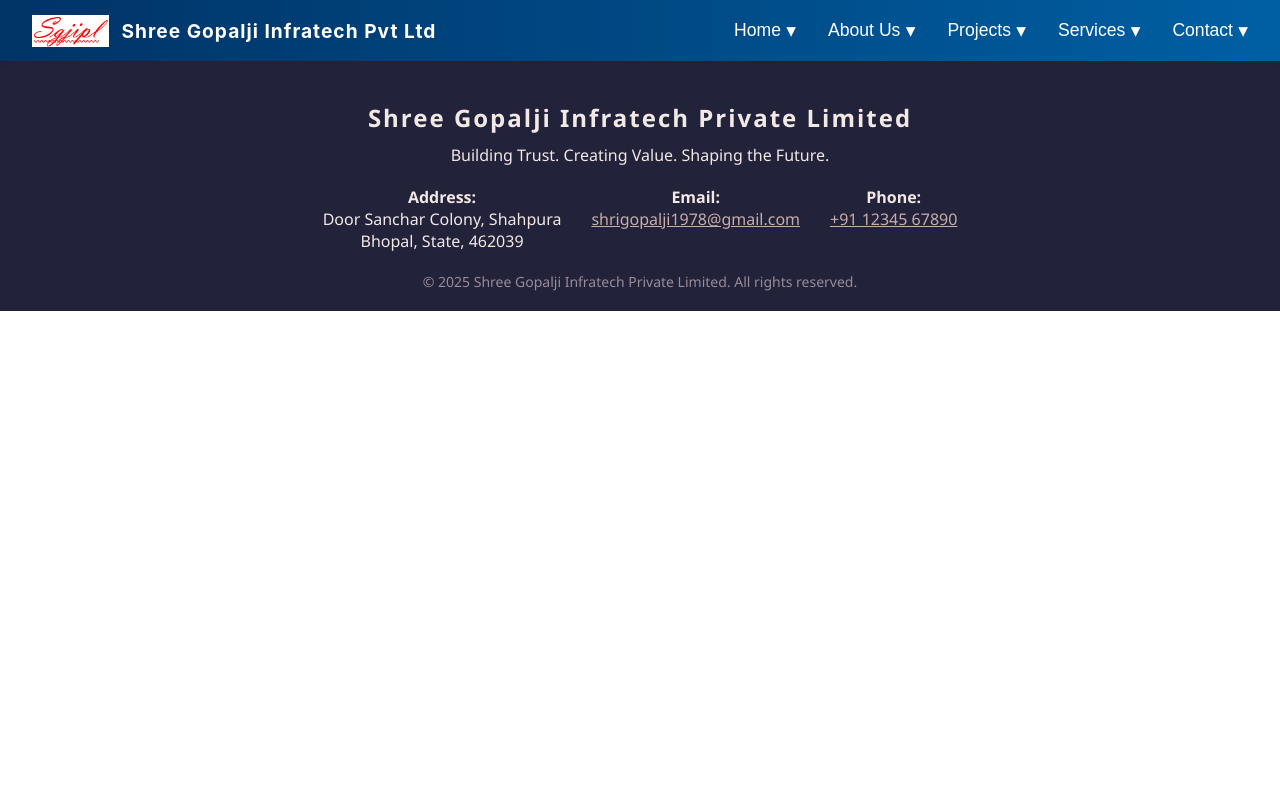
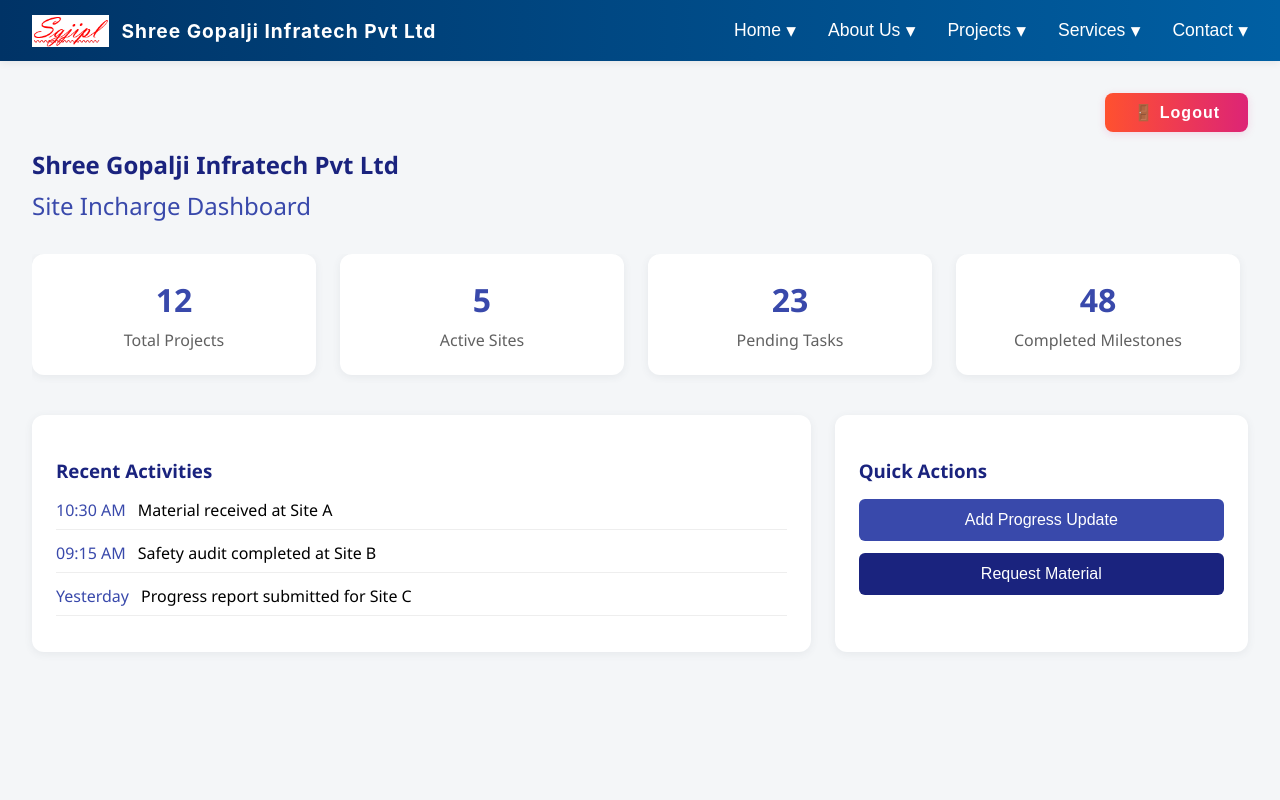
Before and after one commit to khemssharma/shreegopalji, a React (Create React App) app in the folder frontend/: page /dashboard in a window 1280 px wide. Shown: the top 800 px of the page. Built offline with nearby package versions, Linux system fonts and the light colour scheme; sample sign-in values are in the browser's storage.

Commit message:
#7. Enter Dashboard

```diff
--- a/frontend/package.json
+++ b/frontend/package.json
@@ -14,7 +14,8 @@
     "react-router-dom": "^7.6.0",
     "react-scripts": "5.0.1",
     "web-vitals": "^2.1.4",
-    "xlsx": "^0.18.5"
+    "xlsx": "^0.18.5",
+    "zustand": "^5.0.5"
   },
   "scripts": {
     "start": "react-scripts start",
--- a/frontend/src/App.js
+++ b/frontend/src/App.js
@@ -14,10 +14,13 @@
 import FAQs from './components/FAQs';
 import AdminPage from './components/Admin';
 import SignUp from './components/SignUp';
-import { BrowserRouter as Router, Route, Routes } from 'react-router-dom';
+import Dashboard from './components/Dashboard';
+import { BrowserRouter as Router, Route, Routes, Navigate } from 'react-router-dom';
 import ManagementLogin from './components/ManagementLogin';
+import useStore from './store/useAuthStore';
 
 function App() {
+  const { token } = useStore();
   return (
     <Router>
       <div className="App">
@@ -36,8 +39,11 @@
           <Route path='/news' element={<News/>} />
           <Route path='/faqs' element={<FAQs/>} />
           <Route path='/admin' element={<AdminPage/>}/>
-          <Route path='/login' element={<ManagementLogin/>}></Route>
-          <Route path='/signup' element={<SignUp/>}></Route>
+
+          <Route path='/dashboard' element={token ? <Dashboard />:  <Navigate to="/login" />}></Route>
+          <Route path='/signup' element={!token ? <SignUp/> : <Navigate to="/dashboard" />}></Route>
+          <Route path='/login' element={!token ? <ManagementLogin/> : <Navigate to="/dashboard" />}></Route>
+
         </Routes>
         <Footer />
       </div>
--- /dev/null
+++ b/frontend/src/components/Dashboard.js
@@ -0,0 +1,129 @@
+import React from 'react';
+import useStore from '../store/useAuthStore';
+
+const stats = [
+    { label: 'Total Projects', value: 12 },
+    { label: 'Active Sites', value: 5 },
+    { label: 'Pending Tasks', value: 23 },
+    { label: 'Completed Milestones', value: 48 },
+];
+
+const recentActivities = [
+    { time: '10:30 AM', activity: 'Material received at Site A' },
+    { time: '09:15 AM', activity: 'Safety audit completed at Site B' },
+    { time: 'Yesterday', activity: 'Progress report submitted for Site C' },
+];
+
+export default function Dashboard() {
+    const logout = useStore((state) => state.logout);
+
+    const handleLogout = async () => {
+        await logout();
+        window.location.href = "/login";
+    };
+
+    return (
+        <div style={{ fontFamily: 'Segoe UI, sans-serif', background: '#f4f6f8', minHeight: '100vh', padding: '32px' }}>
+            <div style={{ display: 'flex', justifyContent: 'flex-end', marginBottom: 16 }}>
+                <button
+                    onClick={handleLogout}
+                    style={{
+                        background: 'linear-gradient(90deg, #ff512f, #dd2476)',
+                        color: '#fff',
+                        border: 'none',
+                        borderRadius: 8,
+                        padding: '10px 28px',
+                        fontWeight: 700,
+                        fontSize: 16,
+                        cursor: 'pointer',
+                        boxShadow: '0 2px 8px rgba(221,36,118,0.15)',
+                        transition: 'background 0.2s',
+                        letterSpacing: 1,
+                    }}
+                >
+                    🚪 Logout
+                </button>
+            </div>
+            <section style={{ marginBottom: 32 }}>
+                <h1 style={{ color: '#1a237e', margin: 0 }}>Shree Gopalji Infratech Pvt Ltd</h1>
+                <h2 style={{ color: '#3949ab', fontWeight: 400, marginTop: 8 }}>Site Incharge Dashboard</h2>
+            </section>
+
+            {/* Slidable stats */}
+            <section style={{ overflowX: 'auto', marginBottom: '32px' }}>
+                <div style={{
+                    display: 'flex',
+                    gap: '24px',
+                    minWidth: 600,
+                    width: 'max-content',
+                    paddingBottom: 8
+                }}>
+                    {stats.map((stat) => (
+                        <div key={stat.label} style={{
+                            background: '#fff',
+                            borderRadius: 12,
+                            boxShadow: '0 2px 8px rgba(60,72,88,0.08)',
+                            padding: '24px 32px',
+                            minWidth: 220,
+                            textAlign: 'center',
+                            flex: '0 0 auto'
+                        }}>
+                            <div style={{ fontSize: 32, color: '#3949ab', fontWeight: 700 }}>{stat.value}</div>
+                            <div style={{ color: '#616161', fontSize: 16, marginTop: 8 }}>{stat.label}</div>
+                        </div>
+                    ))}
+                </div>
+            </section>
+
+            <section style={{ display: 'flex', gap: '24px' }}>
+                <div style={{
+                    background: '#fff',
+                    borderRadius: 12,
+                    boxShadow: '0 2px 8px rgba(60,72,88,0.08)',
+                    padding: '24px',
+                    flex: 2
+                }}>
+                    <h3 style={{ color: '#1a237e', marginBottom: 16 }}>Recent Activities</h3>
+                    <ul style={{ listStyle: 'none', padding: 0, margin: 0 }}>
+                        {recentActivities.map((item, idx) => (
+                            <li key={idx} style={{ marginBottom: 12, borderBottom: '1px solid #eee', paddingBottom: 8 }}>
+                                <span style={{ color: '#3949ab', fontWeight: 500 }}>{item.time}</span>
+                                <span style={{ marginLeft: 12 }}>{item.activity}</span>
+                            </li>
+                        ))}
+                    </ul>
+                </div>
+                <div style={{
+                    background: '#fff',
+                    borderRadius: 12,
+                    boxShadow: '0 2px 8px rgba(60,72,88,0.08)',
+                    padding: 24,
+                    flex: 1
+                }}>
+                    <h3 style={{ color: '#1a237e', marginBottom: 16 }}>Quick Actions</h3>
+                    <button style={{
+                        width: '100%',
+                        padding: '12px 0',
+                        background: '#3949ab',
+                        color: '#fff',
+                        border: 'none',
+                        borderRadius: 6,
+                        fontSize: 16,
+                        marginBottom: 12,
+                        cursor: 'pointer'
+                    }}>Add Progress Update</button>
+                    <button style={{
+                        width: '100%',
+                        padding: '12px 0',
+                        background: '#1a237e',
+                        color: '#fff',
+                        border: 'none',
+                        borderRadius: 6,
+                        fontSize: 16,
+                        cursor: 'pointer'
+                    }}>Request Material</button>
+                </div>
+            </section>
+        </div>
+    );
+}
--- a/frontend/src/components/ManagementLogin.js
+++ b/frontend/src/components/ManagementLogin.js
@@ -1,5 +1,6 @@
 import React, { useState } from "react";
-
+import useStore from "../store/useAuthStore";
+import { useNavigate } from "react-router-dom";
 const styles = {
     container: {
         minHeight: "100vh",
@@ -72,46 +73,26 @@
 
 export default function ManagementLogin() {
     const [form, setForm] = useState({ username: "", password: "" });
-    const [error, setError] = useState("");
+    const { login, loading, error } = useStore();
+    const [localError, setLocalError] = useState("");
+    const navigate = useNavigate();
 
     const handleChange = (e) => {
         setForm({ ...form, [e.target.name]: e.target.value });
-        setError("");
+        setLocalError("");
     };
 
     const handleSubmit = async (e) => {
         e.preventDefault();
         if (!form.username || !form.password) {
-            setError("Please enter both username and password.");
+            setLocalError("Please enter both username and password.");
             return;
         }
-        try {
-            const response = await fetch("https://shreegopalji.onrender.com/api/auth/login", {
-                method: "POST",
-                headers: {
-                    "Content-Type": "application/json",
-                },
-                body: JSON.stringify({
-                    email: form.username, // assuming username is email
-                    password: form.password,
-                }),
-            });
-
-            const data = await response.json();
-
-            if (!response.ok) {
-                setError(data.message || "Login failed.");
-                return;
-            }
-
-            // Save token to localStorage/sessionStorage if needed
-            localStorage.setItem("token", data.token);
-
-            // Redirect or update UI as needed
-            alert("Login successful!");
-            // window.location.href = "/dashboard"; // Example redirect
-        } catch (err) {
-            setError("Network error. Please try again.");
+        const success = await login(form.username, form.password);
+        if (success) {
+            navigate("/dashboard");
+        } else {
+            setLocalError("Login failed. Please check your credentials.");
         }
     };
 
@@ -145,9 +126,11 @@
                     value={form.password}
                     onChange={handleChange}
                 />
-                {error && <div style={styles.error}>{error}</div>}
-                <button style={styles.button} type="submit">
-                    Login
+                {(localError || error) && (
+                    <div style={styles.error}>{localError || error}</div>
+                )}
+                <button style={styles.button} type="submit" disabled={loading}>
+                    {loading ? "Logging in..." : "Login"}
                 </button>
                 <div style={styles.footer}>
                     © {new Date().getFullYear()} Shree Gopalji Infratech Pvt. Ltd.<br />
--- a/frontend/src/components/Navbar.js
+++ b/frontend/src/components/Navbar.js
@@ -14,7 +14,7 @@
     Projects: [
       { label: "Ongoing", href: "/projects#ongoing" },
       { label: "Completed", href: "/projects#completed" },
-      { label: "Management", href: "/login" }
+      { label: "Management", href: "/dashboard" }
     ],
     Services: [
       { label: "Consulting", href: "/services#consulting" },
--- a/frontend/src/components/SignUp.js
+++ b/frontend/src/components/SignUp.js
@@ -72,7 +72,7 @@
                             return;
                         }
                         try {
-                            const res = await fetch("https://shreegopalji.onrender.com/api/auth/register", {
+                            const res = await fetch("http://localhost:5000/api/auth/register", {
                                 method: "POST",
                                 headers: {
                                     "Content-Type": "application/json",
--- /dev/null
+++ b/frontend/src/store/useAuthStore.js
@@ -0,0 +1,56 @@
+import { create } from "zustand";
+
+const useStore = create((set) => ({
+  // Auth state
+  user: null,
+  token: typeof window !== "undefined" && window.localStorage ? localStorage.getItem("token") : null,
+  loading: false,
+  error: null,
+
+  // Login action
+  login: async (username, password) => {
+    set({ loading: true, error: null });
+    try {
+      const response = await fetch("http://localhost:5000/api/auth/login", {
+        method: "POST",
+        headers: { "Content-Type": "application/json" },
+        body: JSON.stringify({ email: username, password }),
+      });
+      const data = await response.json();
+      if (!response.ok) {
+        set({ loading: false, error: data.message || "Login failed." });
+        return false;
+      }
+      localStorage.setItem("token", data.token);
+      set({ user: data.user, token: data.token, loading: false, error: null });
+      return true;
+    } catch (err) {
+      set({ loading: false, error: "Network error. Please try again." });
+      return false;
+    }
+  },
+
+  // Logout action
+  logout: async() => {
+    const token = typeof window !== "undefined" && window.localStorage ? localStorage.getItem("token") : null;
+    try{
+      await fetch("http://localhost:5000/api/auth/logout", {
+        method: "POST",
+        headers: { "Content-Type": "application/json", Authorization: `Bearer ${token}` },
+        });
+    } catch (err) {
+      console.error("Logout failed:", err);
+      set({ error: "Logout failed. Please try again." });
+      return;
+    }
+    if (typeof window !== "undefined" && window.localStorage) {
+      localStorage.removeItem("token");
+    }
+    set({ user: null, token: null, error: null });
+  },
+
+  // Example: set user directly (e.g., after fetching profile)
+  setUser: (user) => set({ user }),
+}));
+
+export default useStore;
```
Also changed, not shown: 2 other files (tests, documents, lock files or other folders).
